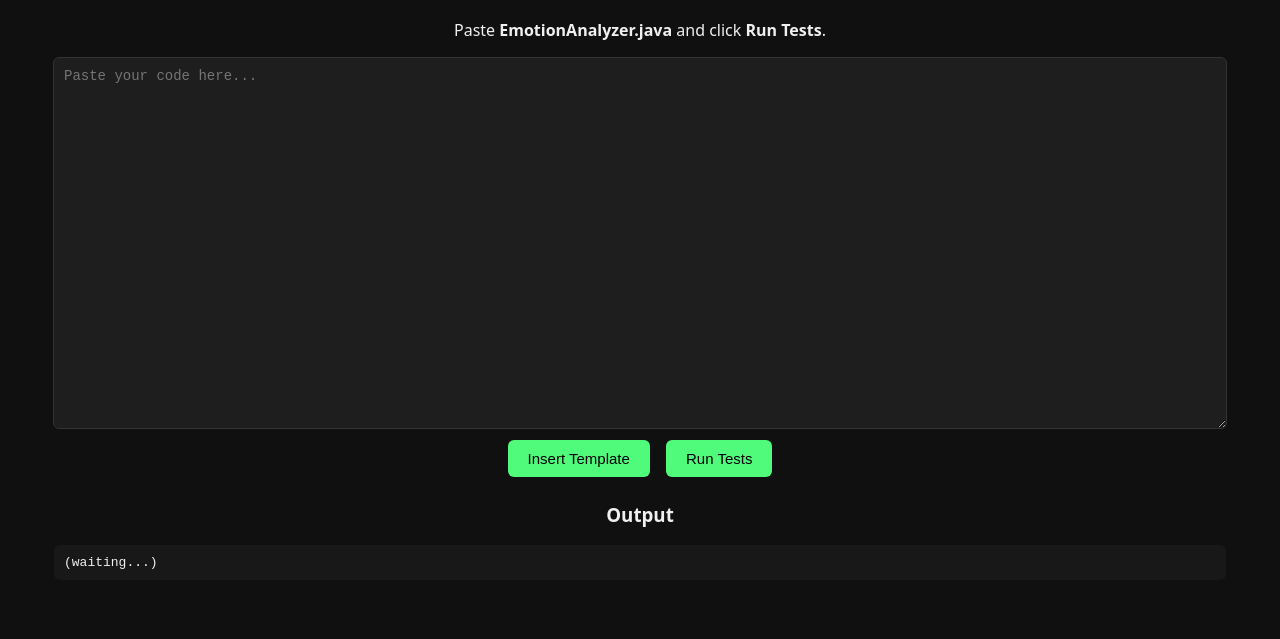
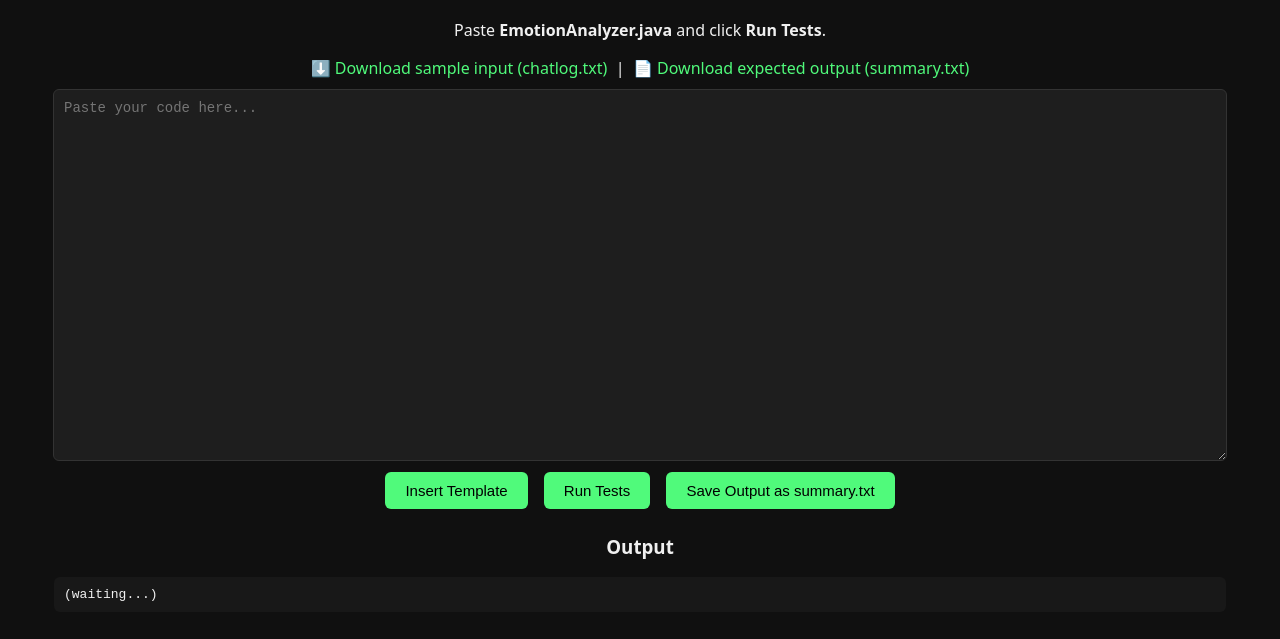
Before and after one commit to khajafaizahmed/tcss142-emotiontester, a plain HTML site: page index.html in a window 1280 px wide. Shown: the part 67-706 px from the top of the page. Drawn offline with Linux system fonts and the light colour scheme.

Commit message:
Update index.html

```diff
--- a/index.html
+++ b/index.html
@@ -14,6 +14,8 @@ body {
   text-align:center;
 }
 h1 {color:#50fa7b;}
+a {color:#50fa7b; text-decoration:none;}
+a:hover {text-decoration:underline;}
 textarea {
   width:90%;
   height:350px;
@@ -34,6 +36,9 @@ button {
   font-size:15px;
   cursor:pointer;
 }
+button:hover {
+  background:#63ff8c;
+}
 pre {
   width:90%;
   margin:auto;
@@ -50,9 +55,17 @@ pre {
 <h1>TCSS 142 — Project 3 Tester</h1>
 <p>Paste <b>EmotionAnalyzer.java</b> and click <b>Run Tests</b>.</p>
 
+<!-- sample file links -->
+<div style="margin:10px 0">
+  <a href="/chatlog.txt" download>⬇️ Download sample input (chatlog.txt)</a>
+  &nbsp;|&nbsp;
+  <a href="/summary.txt" download>📄 Download expected output (summary.txt)</a>
+</div>
+
 <textarea id="code" placeholder="Paste your code here..."></textarea><br>
 <button onclick="insertTemplate()">Insert Template</button>
 <button onclick="runTests()">Run Tests</button>
+<button onclick="saveOutput()">Save Output as summary.txt</button>
 
 <h3>Output</h3>
 <pre id="out">(waiting...)</pre>
@@ -70,8 +83,10 @@ function insertTemplate(){
     // public static int indexOf(String[] arr, String target)
     // public static int scoreLine(String line, String[] pos, int[] pw, String[] neg, int[] nw)
     // public static String classify(int score)
-    // public static void writeLineResult(PrintWriter out, int lineNum, int score, String label)
-    // public static void writeSummary(PrintWriter out, int pos, int neg, int neu)
+    // public static void writeLineResult(java.io.PrintWriter out, int lineNum, int score, String label)
+    // public static void writeSummary(java.io.PrintWriter out, int positives, int negatives, int neutrals)
+    // public static String promptForExistingFile(java.util.Scanner sc, String prompt)
+    // public static char readYesNo(java.util.Scanner sc, String prompt)
 }`;
  if(codeEl.value.trim() && !confirm("Replace current code?")) return;
  codeEl.value=tpl;
@@ -89,6 +104,18 @@ async function runTests(){
     outEl.textContent="Error: "+e;
   }
 }
+
+function saveOutput(){
+  const blob=new Blob([outEl.textContent],{type:"text/plain;charset=utf-8"});
+  const url=URL.createObjectURL(blob);
+  const a=document.createElement("a");
+  a.href=url;
+  a.download="summary.txt";
+  document.body.appendChild(a);
+  a.click();
+  a.remove();
+  URL.revokeObjectURL(url);
+}
 </script>
 </body>
 </html>
```
